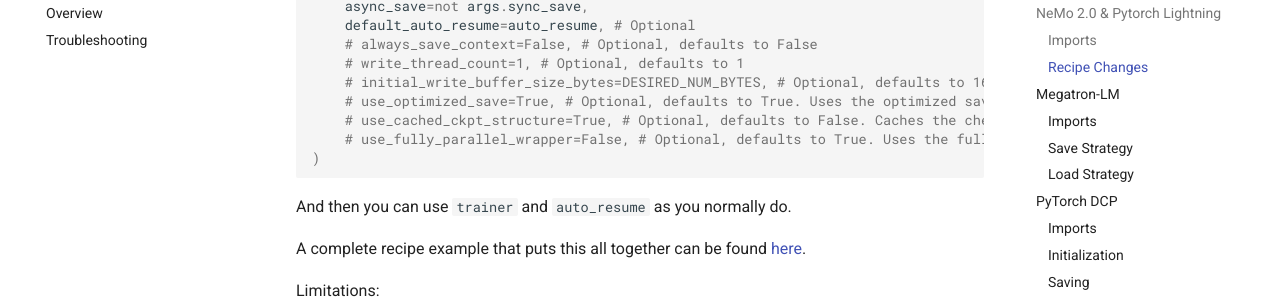
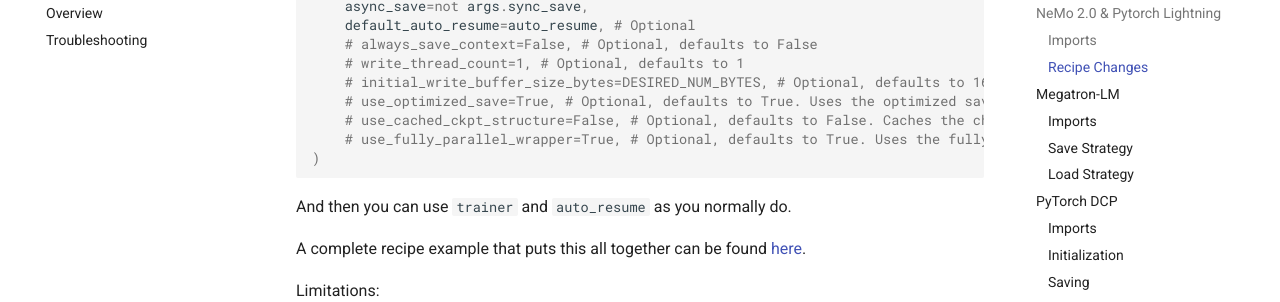
Before and after one commit to google/ml-flashpoint, an MkDocs documentation site: the page built from docs/user-guide.md, in a window 1280 px wide and 900 px high, scrolled down 1905 px. Shown: the part 149-451 px from the top of the window. Built offline with MkDocs 1.6.1 and Material for MkDocs 9.7.7, drawn with Linux system fonts in a browser that asks for light colours.

````diff
--- a/docs/user-guide.md
+++ b/docs/user-guide.md
@@ -93,8 +93,8 @@ auto_resume = wrap_trainer_and_auto_resume_with_mlflashpoint(
     # write_thread_count=1, # Optional, defaults to 1
     # initial_write_buffer_size_bytes=DESIRED_NUM_BYTES, # Optional, defaults to 16 GB
     # use_optimized_save=True, # Optional, defaults to True. Uses the optimized save method to reduce write time.
-    # use_cached_ckpt_structure=True, # Optional, defaults to False. Caches the checkpoint structure after identifying 2 consecutive save plan structures that are equal.
-    # use_fully_parallel_wrapper=False, # Optional, defaults to True. Uses the fully parallel wrapper for save and load.
+    # use_cached_ckpt_structure=False, # Optional, defaults to False. Caches the checkpoint structure after identifying 2 consecutive save plan structures that are equal.
+    # use_fully_parallel_wrapper=True, # Optional, defaults to True. Uses the fully parallel wrapper for save and load.
 )
 ```
 
````
